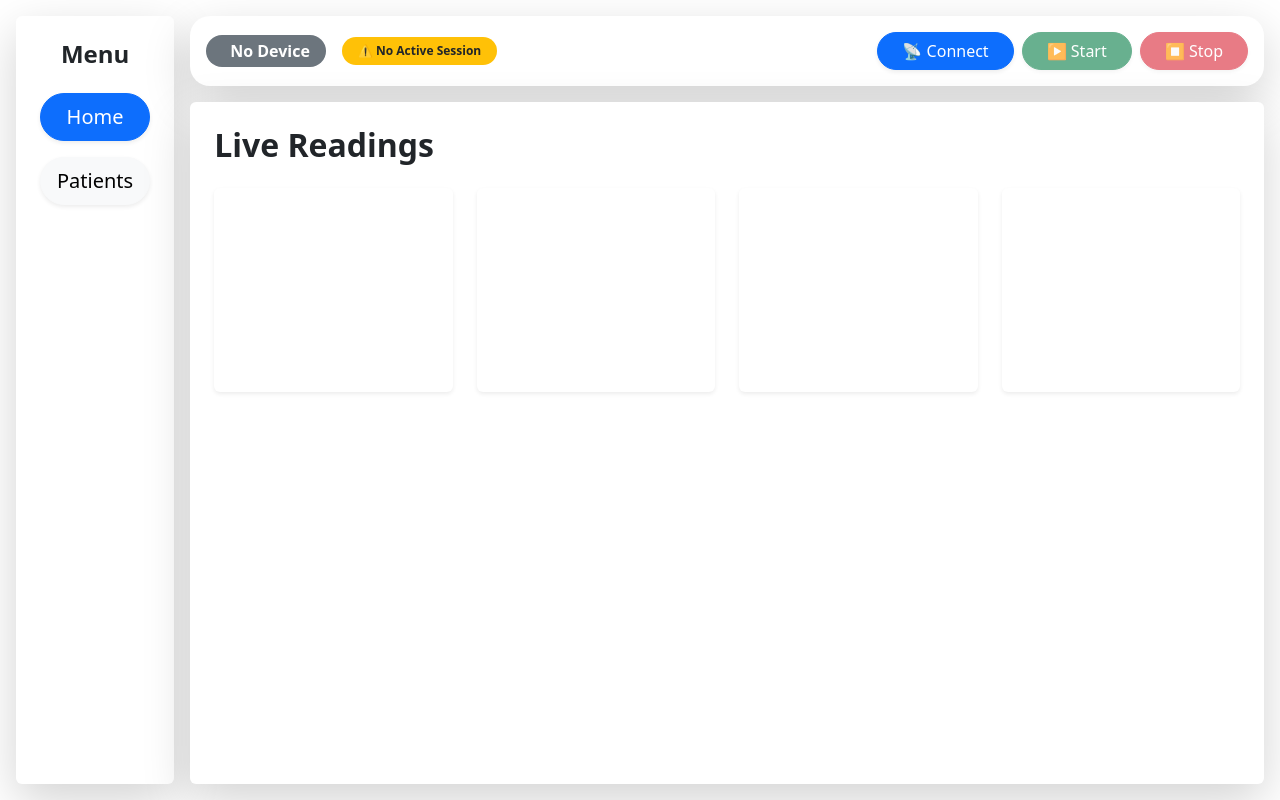
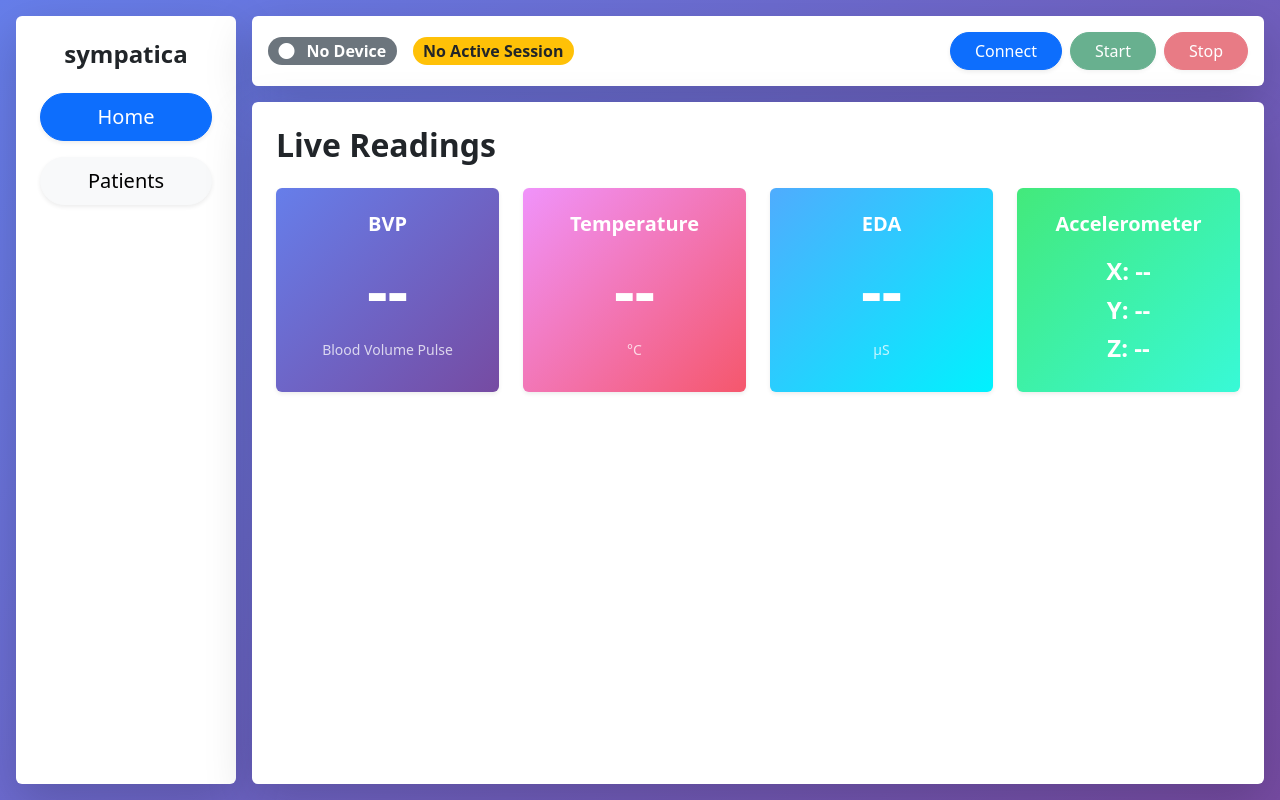
Before and after one commit to mountainaught/sympatica, a Vue app in the folder frontend/: page / in a window 1280 px wide. Built offline with nearby package versions, Linux system fonts and the light colour scheme.

Commit message:
extensive visual tweaks to make everything look more uniform. also replaced emojis with bootstrap icons.

```diff
--- a/frontend/package.json
+++ b/frontend/package.json
@@ -10,6 +10,7 @@
     },
     "dependencies": {
         "bootstrap": "^5.3.8",
+        "bootstrap-icons": "^1.13.1",
         "vue": "^3.5.21"
     },
     "devDependencies": {
--- a/frontend/src/components/Sidebar.vue
+++ b/frontend/src/components/Sidebar.vue
@@ -1,7 +1,7 @@
 <template>
   <div class="card shadow-lg border-0 sidebar-width rounded-card">
     <div class="card-body p-4">
-      <h4 class="fw-bold mb-4 text-center">Menu</h4>
+      <h4 class="fw-bold mb-4 text-center">sympatica</h4>
       <div class="d-grid gap-3">
         <button
             class="btn btn-lg rounded-pill shadow-sm"
--- a/frontend/src/components/home/DeviceStatus.vue
+++ b/frontend/src/components/home/DeviceStatus.vue
@@ -1,32 +1,32 @@
 <template>
-  <div class="card shadow-lg border-0" style="border-radius: 20px;">
+  <div class="card shadow-lg border-0 rounded-card">
     <div class="card-body p-3">
       <div class="d-flex justify-content-between align-items-center">
         <div class="d-flex align-items-center gap-3">
-          <span class="badge rounded-pill fs-6 px-3 py-2" :class="isConnected ? 'bg-success' : 'bg-secondary'">
+          <span class="badge rounded-pill fs-6 badge-status" :class="isConnected ? 'bg-success' : 'bg-secondary'">
             <i class="bi bi-circle-fill me-2"></i>
             {{ isConnected ? 'Device Connected' : 'No Device' }}
           </span>
-          <span v-if="isConnected" class="badge bg-light text-dark rounded-pill px-3 py-2">
+          <span v-if="isConnected" class="badge rounded-pill fs-6 bg-light text-dark badge-device">
             {{ deviceName }}
           </span>
-          <span v-if="activeSession" class="badge bg-info text-dark rounded-pill px-3 py-2">
-            📊 {{ activeSession.patient_name }} - {{ activeSession.session_name || 'Unnamed' }}
+          <span v-if="activeSession" class="badge rounded-pill fs-6 bg-info text-dark badge-session">
+            {{ activeSession.patient_name }} - {{ activeSession.session_name || 'Unnamed' }}
           </span>
-          <span v-else class="badge bg-warning text-dark rounded-pill px-3 py-2">
-            ⚠️ No Active Session
+          <span v-else class="badge rounded-pill fs-6 bg-warning text-dark badge-session">
+            No Active Session
           </span>
         </div>
 
         <div class="d-flex gap-2">
-          <button class="btn btn-primary rounded-pill px-4 shadow-sm" @click="connectDevice" :disabled="isConnected">
-            📡 Connect
+          <button class="btn btn-primary rounded-pill px-4 shadow-sm btn-device-action" @click="connectDevice" :disabled="isConnected">
+            Connect
           </button>
-          <button class="btn btn-success rounded-pill px-4 shadow-sm" @click="startRecording" :disabled="!isConnected || isRecording || !activeSession">
-            ▶️ Start
+          <button class="btn btn-success rounded-pill px-4 shadow-sm btn-device-action" @click="startRecording" :disabled="!isConnected || isRecording || !activeSession">
+            Start
           </button>
-          <button class="btn btn-danger rounded-pill px-4 shadow-sm" @click="stopRecording" :disabled="!isRecording">
-            ⏹️ Stop
+          <button class="btn btn-danger rounded-pill px-4 shadow-sm btn-device-action" @click="stopRecording" :disabled="!isRecording">
+            Stop
           </button>
         </div>
       </div>
--- a/frontend/src/components/patients/PatientsList.vue
+++ b/frontend/src/components/patients/PatientsList.vue
@@ -43,7 +43,7 @@
                   class="btn btn-danger btn-sm delete-btn-circular hover-reveal"
                   @click.stop="$emit('delete-patient', patient)"
                   title="Delete patient">
-                ✖
+                <i class="bi bi-x-lg"></i>
               </button>
             </td>
           </tr>
--- a/frontend/src/components/patients/PatientsPage.vue
+++ b/frontend/src/components/patients/PatientsPage.vue
@@ -103,7 +103,7 @@ export default {
 
     async deletePatient(patientId) {
       try {
-        await deleteAPI(`/patients/${patientId}/`);
+        await deleteAPI(`/patients/${patientId}/delete`);
         await this.loadPatients();
 
         if (this.selectedPatient?.patient_id === patientId) {
--- a/frontend/src/components/patients/SessionsPanel.vue
+++ b/frontend/src/components/patients/SessionsPanel.vue
@@ -79,19 +79,20 @@
                 </span>
               </td>
               <td class="align-middle py-2 text-end">
-                <div class="d-flex gap-1 justify-content-end">
+                <div class="d-flex gap-2 justify-content-end align-items-center">
                   <button
-                      class="btn btn-sm btn-primary rounded-pill px-2 min-width-btn"
+                      class="btn btn-primary btn-sm set-active-btn"
                       @click="$emit('set-active-session', session.id)"
                       :disabled="activeSessionId === session.id"
                       title="Set as active">
-                    {{ activeSessionId === session.id ? '✓' : '○' }}
+                    <i v-if="activeSessionId === session.id" class="bi bi-check-lg"></i>
+                    <i v-else class="bi bi-circle"></i>
                   </button>
                   <button
                       class="btn btn-danger btn-sm delete-btn-circular hover-reveal"
                       @click="$emit('delete-session', session)"
                       title="Delete session">
-                    ×
+                    <i class="bi bi-x-lg"></i>
                   </button>
                 </div>
               </td>
--- a/frontend/src/main.js
+++ b/frontend/src/main.js
@@ -1,7 +1,9 @@
 import { createApp } from 'vue'
 import App from './App.vue'
 
+import './styles/main.css'
+import "bootstrap";
 import "bootstrap/dist/css/bootstrap.min.css";
-import "bootstrap";
+import 'bootstrap-icons/font/bootstrap-icons.css'
 
 createApp(App).mount('#app')
--- a/frontend/src/styles/main.css
+++ b/frontend/src/styles/main.css
@@ -66,18 +66,26 @@ tr:hover .hover-reveal,
     opacity: 1;
 }
 
-.delete-btn-circular {
-    width: var(--width-delete-btn);
-    height: var(--width-delete-btn);
-    border-radius: 50%;
-    display: inline-flex;
+/* ================== LIST BUTTON STYLES ================== */
+.delete-btn-circular,
+.set-active-btn {
+    width: 30px !important;
+    height: 30px !important;
+    min-width: 30px !important;
+    padding: 0 !important;
+    border-radius: 50% !important;
+    display: inline-flex !important;
     align-items: center;
     justify-content: center;
-    border: none;
+    font-size: 1rem;
+    line-height: 1;
+    flex-shrink: 0;
 }
 
-.delete-btn-circular:hover {
-    transform: scale(1.1);
+.set-active-btn:disabled {
+    opacity: 1 !important;
+    background-color: #198754 !important;
+    border-color: #198754 !important;
 }
 
 /* ================== MISC UTILITIES ================== */
@@ -86,12 +94,8 @@ tr:hover .hover-reveal,
     font-size: 0.75rem;
 }
 
-.min-width-btn {
-    min-width: 28px;
-}
-
 /* ================== RESPONSIVE UTILITIES ================== */
-@media (max-width: 768px) {
+@media (max-width: 1280px) {
     .patients-container {
         flex-direction: column !important;
     }
```
Also changed, not shown: 2 other files (tests, documents, lock files or other folders).
